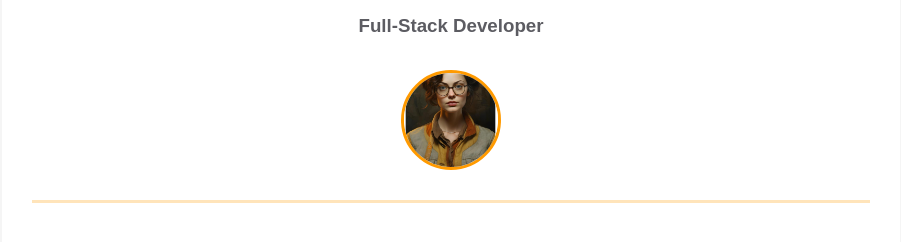
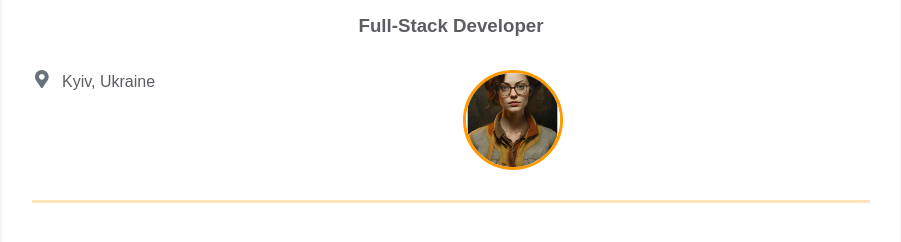
Before and after one commit to Gandreiko/homepage, a plain HTML site: page index.html in a window 1280 px wide. Shown: the part 132-374 px from the top of the page, without its empty margins (189-1090 px from the left). Drawn offline with Linux system fonts and the light colour scheme.

Commit message:
Contact info items

```diff
--- a/index.html
+++ b/index.html
@@ -15,7 +15,21 @@
                 <h3 class="contact-info__sub-header">Full-Stack Developer</h3>
 
                 <div class="contact_info_container fh">
-                    <div class="contact-info__block"></div>
+                    <div class="contact-info__block">
+                        <a href="" rel="author" class="contact-info__item">
+                            <div class="contact-info__item-icon-wrapper">
+                                <svg class="contact-info__item-icon" xmlns="http://www.w3.org/2000/svg" viewBox="0 0 384 512">
+                                    <path
+                                            d="M172.268 501.67C26.97 291.031 0 269.413 0 192 0 85.961 85.961 0
+        192 0s192 85.961 192 192c0 77.413-26.97 99.031-172.268 309.67-9.535
+        13.774-29.93 13.773-39.464 0zM192 272c44.183 0 80-35.817
+        80-80s-35.817-80-80-80-80 35.817-80 80 35.817 80 80 80z"
+                                    ></path>
+                                </svg>
+                            </div>
+                            <span>Kyiv, Ukraine</span>
+                        </a>
+                    </div>
 
                     <div class="contact-info__block contact-info__block--center">
                         <img class="contact-info__avatar" src="assets/avatar.jpg" alt="Avatar" />
```
